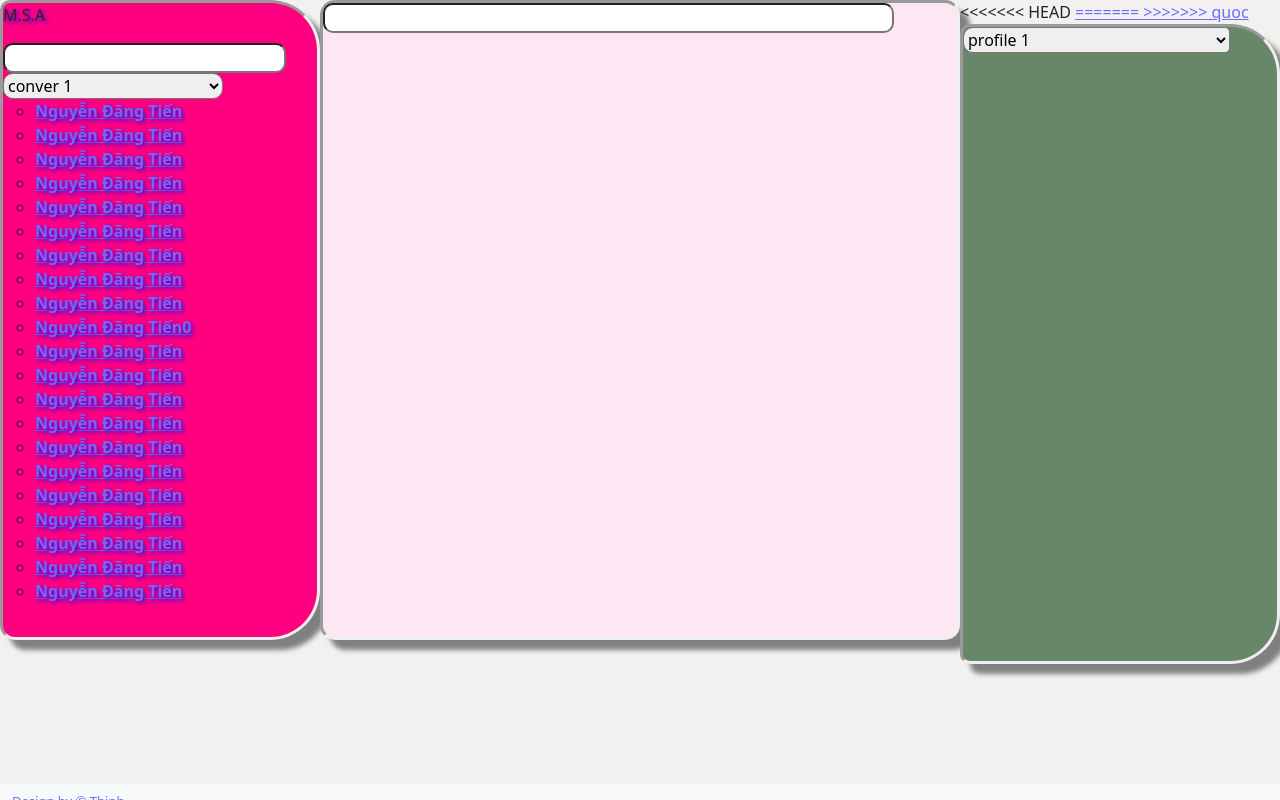
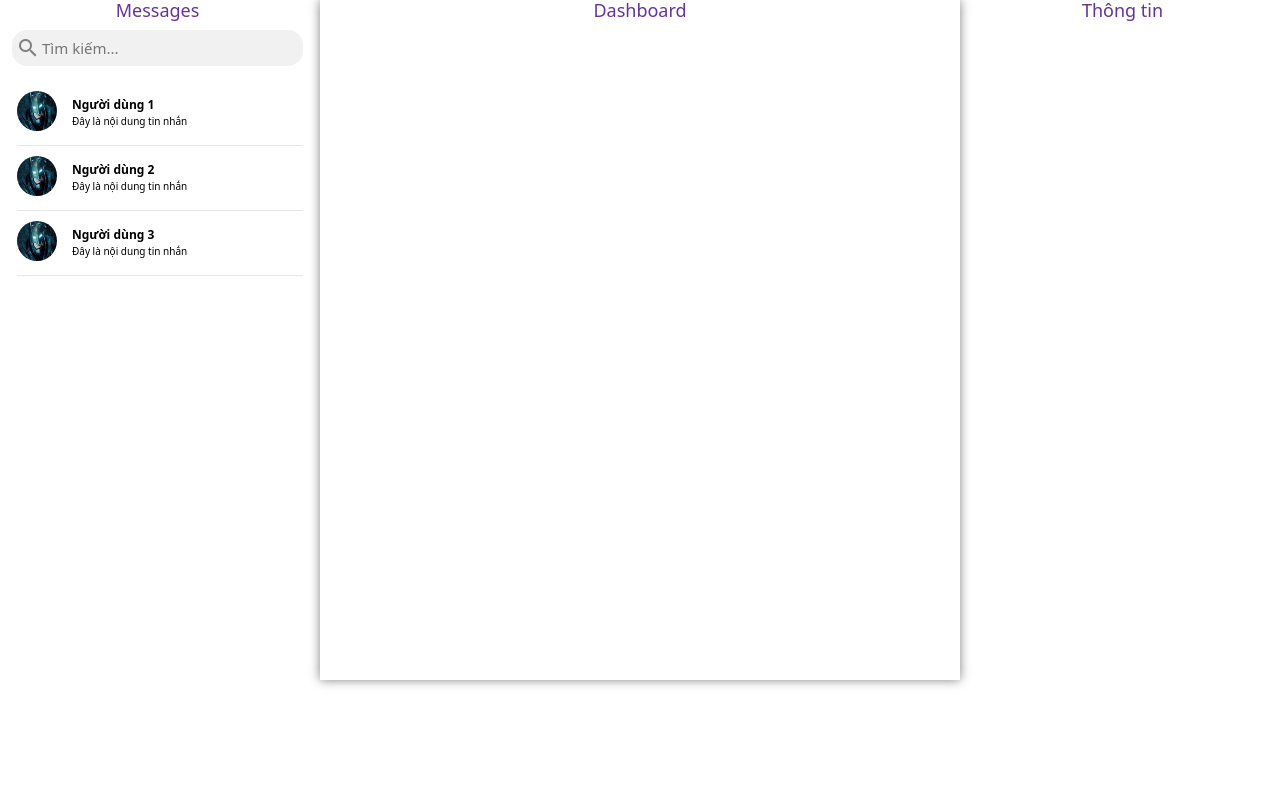
Before and after one commit to dopagovn/learning, a PHP site: page /chat.php in a window 1280 px wide. Run offline with PHP 8.4, Linux system fonts and the light colour scheme.

Commit message:
Lam lai trang chat.php

```diff
--- a/backend/footer.php
+++ b/backend/footer.php
@@ -1,10 +1,18 @@
-
+<style>
+.footer {
+    position:fixed;
+    height: 40px;
+    width: 100%;
+    clear: both;
+    bottom: 0;
+}
+</style>
 
 <!--Add Boostrap JS-->
 <script src="./frontend/bootstrap/js/bootstrap.bundle.min.js"></script>
-  <nav class="footer navbar navbar-light bg-light">
+  <nav class="footer navbar navbar-light bg-dark">
       <div class="container-fluid">
-        <p style="font-size: small;">Design by &copy; Thinh</p>
+        <p style="font-size: small; color:white;">Design by &copy; Chat-Team</p>
       </div>
   </nav>
 </body>
--- a/backend/top.php
+++ b/backend/top.php
@@ -5,15 +5,17 @@
     <meta http-equiv="X-UA-Compatible" content="IE=edge">
     <meta name="viewport" content="width=device-width, initial-scale=1.0">
     <title>
-       ZiZi
+       RE
     </title>
 
 
     <!-- MY CCSS -->
     <link href="./frontend/style.css" rel="stylesheet">
-
     <!--Add Boostrap CSS-->
     <link href="./frontend/bootstrap/css/bootstrap.min.css" rel="stylesheet">
-    <link href="./frontend/style.css" rel="stylesheet">
+
+    <!-- Google Icons -->
+    <link rel="stylesheet" href="https://fonts.googleapis.com/icon?family=Material+Icons">
+
 </head>
 <body>
--- a/chat.php
+++ b/chat.php
@@ -1,67 +1,56 @@
-<<<<<<< HEAD
 <?php
-        require './backend/web_config.php';
-        load_top();
+    require_once('./backend/web_config.php');
+    load_top();
 ?>
-<link rel="stylesheet" href="./frontend/homeStyle.css" > <!-- thêm cái ./ vô -->
-<div class="khoi1" >
-       <form   action="#" method="post" name="seach" >
-               <p >  M.S.A </p>
-               <input id="buttom" type="text" name="seach" /> <br/>
-               <select id="conver" >
-                   <option> conver 1</option>
-                     <option>conver 2</option>
-                      <option>conver 3</option>
-                       <option>conver 4</option>
-               </select><br/>
-           <dl>
-                  <ul class="a">
-                  <li> <dt> <a href="chat.php" type="auto" target="_blank"> Nguyễn Đăng Tiến </a>  </dt> </li>
-                  <li> <dt> <a href="chat.php" type="auto" target="_blank">  Nguyễn Đăng Tiến </a> </dt></li>
-                  <li> <dt>  <a href="chat.php" type="auto" target="_blank"> Nguyễn Đăng Tiến  </dt>  </li>
-                  <li> <dt>  <a href="chat.php" type="auto" target="_blank"> Nguyễn Đăng Tiến  </dt></li>
-                  <li> <dt>  <a href="chat.php" type="auto" target="_blank"> Nguyễn Đăng Tiến  </dt></li>
-                  <li><dt>  <a href="chat.php" type="auto" target="_blank"> Nguyễn Đăng Tiến  </dt></li>
-                  <li><dt>  <a href="chat.php" type="auto" target="_blank"> Nguyễn Đăng Tiến</a>  </dt>  </li>
-                  <li><dt>  <a href="chat.php" type="auto" target="_blank">  Nguyễn Đăng Tiến </dt></li>
-                  <li><dt>  <a href="chat.php" type="auto" target="_blank"> Nguyễn Đăng Tiến </dt>  </li>
-                  <li><dt>  <a href="chat.php" type="auto" target="_blank"> Nguyễn Đăng Tiến0  </dt></li>
-                  <li><dt>  <a href="chat.php" type="auto" target="_blank"> Nguyễn Đăng Tiến </dt></li>
-                   <li><dt>   <a href="chat.php" type="auto" target="_blank"> Nguyễn Đăng Tiến</a>  </dt></li>
-                   <li><dt> <a href="chat.php" type="auto" target="_blank">  Nguyễn Đăng Tiến </dt></li>
-                   <li><dt>  <a href="chat.php" type="auto" target="_blank"> Nguyễn Đăng Tiến </dt>  </li>
-                   <li><dt>  <a href="chat.php" type="auto" target="_blank"> Nguyễn Đăng Tiến </dt> </li>
-                   <li><dt>  <a href="chat.php" type="auto" target="_blank"> Nguyễn Đăng Tiến </dt> </li>
-                   <li><dt>  <a href="chat.php" type="auto" target="_blank"> Nguyễn Đăng Tiến </dt> </li>
-                   <li><dt>  <a href="chat.php" type="auto" target="_blank"> Nguyễn Đăng Tiến </dt> </li>
-                   <li><dt>  <a href="chat.php" type="auto" target="_blank"> Nguyễn Đăng Tiến </dt> </li>
-                   <li><dt>  <a href="chat.php" type="auto" target="_blank"> Nguyễn Đăng Tiến </dt> </li>
-                   <li><dt>  <a href="chat.php" type="auto" target="_blank"> Nguyễn Đăng Tiến </dt> </li>
-</u>
-          </dl>
 
-       </form>
+<link rel="stylesheet" href="./frontend/chat.css">
+
+<div class="container-fluid">
+    <div class="row">
+        <div class="block-left col">
+            <h1>Messages</h1>
+
+            <div class="input-icons">
+                <i class="material-icons">search</i>
+                <input id="search" type="text" placeholder="Tìm kiếm...">
+            </div>
+
+        <div class="user-list">
+            <a href="#">
+                <div class="content">
+                    <img src="./frontend/img/user1.jpeg" alt="">
+                    <div class="details">
+                        <span>Người dùng 1</span>
+                        <p>Đây là nội dung tin nhắn</p>
+                    </div>
+                </div>
+            </a>
+            <a href="#">
+                <div class="content">
+                    <img src="./frontend/img/user1.jpeg" alt="">
+                    <div class="details">
+                        <span>Người dùng 2</span>
+                        <p>Đây là nội dung tin nhắn</p>
+                    </div>
+                </div>
+            </a>
+            <a href="#">
+                <div class="content">
+                    <img src="./frontend/img/user1.jpeg" alt="">
+                    <div class="details">
+                        <span>Người dùng 3</span>
+                        <p>Đây là nội dung tin nhắn</p>
+                    </div>
+                </div>
+            </a>
+        </div>
+
+        </div>
+        <div class="block-center col-6">
+            <h1>Dashboard</h1>
+        </div>
+        <div class="block-right col">
+            <h1>Thông tin</h1>
+        </div>
+    </div>
 </div>
-
-<div class="khoi2" "  >
-       <form   action="#" method="post" name="seach">
-
-               <input  id="text" type="text" name= "write">
-        </form>
-</div>
-<div class="khoi3" align="left" >
-        <form action="#" method="post" name="seach">
-
-                <select id="select" >
-
-
-                <option >profile 1</option>
-                <option >profile 2</option>
-                <option >profile 3</option>
-                <option >profile 4</option>
-               </select><br/>
-       </form>
-</div>
-<?php load_footer(); ?> <!-- Nếu Load top với footer rồi thì không cần thẻ <html> m chỉ cần design mấy cái này thôi hay thẻ <body> ữa  làm tiếp cái này đi nha tiếp tục CSS với học thêm bootsrap nữa-->
-=======
->>>>>>> quoc
--- a/frontend/chat.css
+++ b/frontend/chat.css
@@ -0,0 +1,93 @@
+.row{
+    height: 680px;
+}
+
+.container-fluid h1{
+    text-align: center;
+    font-size: large;
+    color:rebeccapurple;
+}
+
+.block-left{
+    border-radius: 5px;
+    border-width: 3px;
+
+}
+
+
+.block-center{
+    border-width: 3px;
+    border-bottom: none;
+    box-shadow: 0 0 10px 0px grey;
+    margin-left: 5px;
+}
+
+.block-right{
+    border-radius: 5px;
+    border-width: 3px;
+    margin-left: 5px;
+}
+
+#search[type=text] {
+    border-radius: 15px;
+    width: 100%;
+    border-width: 1px;
+    padding: 7px;
+    border-style: none;
+    font-size: 15px;
+    background-color: #f1f1f1;
+    outline: none;
+    padding-left: 30px;
+}
+
+.input-icons i{
+    position: absolute;
+    padding-left: 4px;
+    padding-top: 6px;
+    color: grey;
+}
+
+.input-icons {
+    margin-bottom: 10px;
+}
+
+/* User list CSS code */
+
+.user-list{
+    margin-left: -5px;
+    padding-left: 10px;
+    padding-top: 5px;
+}
+
+.user-list a{
+    text-decoration: none;
+    font-size: 10px;
+    color: black;
+}
+
+.user-list a .content{
+    display: flex;
+    border-bottom: 1px solid #e6e6e6;
+    padding-top: 10px;
+}
+
+.user-list a .content img{
+    width: 40px;
+    height: 40px;
+    border-radius: 50%;
+    display: flex;
+    align-items: center;
+}
+
+.user-list a .content:focus-visible{
+    background-color: yellow;
+}
+
+.user-list .details{
+    margin-left: 15px;
+    margin-top: 5px;
+}
+.user-list .details span{
+    font-size: 12px;
+    font-weight: bold;
+}
--- a/frontend/homeStyle.css
+++ /dev/null
@@ -1,62 +0,0 @@
-body{
-     background-color: rgb(243, 240, 240);
-}
-.khoi1{
-
-
-    background-repeat: repeat;
-    background-color: #ff0080;
-    float: left;
-    border-style: inset  ;
-    height: 640px;
-    width: 25%;
-    border-radius: 10px 50px 50px 15px;
-    text-shadow: 2px 2px 4px #2f0ddb;
-    box-shadow: 10px 10px 5px grey;
-}
-
-
-a {
-    color: rgb(105, 108, 255);
-  }
-
-ul.a {
-    list-style-type: circle;
-  }
-
-.khoi2{
-    background-color: #ffe6f2;
-    float: left;
-    height: 640px;
-    width: 50%;
-    border-style:inset ;
-    border-radius: 15px ;
-    box-shadow: 10px 10px 5px grey;
-}
-.khoi3{
-    background-color: rgb(104, 134, 104);
-    float: left;
-    border-style:inset ;
-    height: 640px;
-    width: 25%;
-    padding-left: 0px ;
-    border-radius: 10px 50px 50px 10px;
-    box-shadow: 10px 10px 5px grey;
-}
-#select{
-  width: 85%;
-  border-radius: 10px 5px 5px 10px;
-}
-#conver{
-  width: 70%;
-  border-radius: 10px 10px 10px 10px;
-
-}
-#buttom{
-  width: 90%;
-  border-radius: 10px 10px 10px 10px;
-}
-#text{
-  width:90% ;
-  border-radius: 10px 10px 10px 10px;
-}
--- a/frontend/index.css
+++ b/frontend/index.css
@@ -28,12 +28,6 @@ body{
     -webkit-background-clip: text;
 }
 
-.footer {
-    position:absolute;
-    bottom:0;
-    width:100%;
-    height: 10px;
-}
 
 .login-form{
     padding-top: 150px;
--- a/frontend/style.css
+++ /dev/null
@@ -1,95 +0,0 @@
-body{
-    margin: 0;
-    padding: 0;
-}
-
-#login-title {
-    font-size: 50px;
-    top: 50%;
-    transform: translateY(200%);
-    margin: 0;
-    padding: 0;
-    text-align: center;
-    background: linear-gradient(
-        83.84deg, #0088FF -6.87%, #A033FF 26.54%, #FF5C87 58.58%);
-    -webkit-text-fill-color: transparent;
-    -webkit-background-clip: text;
-}
-
-#about {
-    font-size: 57px;
-    top: 50%;
-    transform: translateY(50%);
-    margin: 0;
-    padding: 0;
-    background: linear-gradient(
-        83.84deg, #0088FF -6.87%, #A033FF 26.54%, #FF5C87 58.58%);
-    -webkit-text-fill-color: transparent;
-    -webkit-background-clip: text;
-}
-
-.footer {
-    position:absolute;
-    bottom:0;
-    width:100%;
-    height: 10px;
-}
-
-.login-form{
-    padding-top: 150px;
-}
-
-.login-form #username{
-    padding-right: 40px;
-    border-radius: 20px;
-    background: rgba(0, 0, 0, .04);
-    border: none;
-    font-size: 20px;
-    box-sizing: border-box;
-    vertical-align: middle;
-}
-
-.login-form #password{
-    padding-right: 40px;
-    border: none;
-    border-radius: 20px;
-    background: rgba(0, 0, 0, .04);
-    font-size: 20px;
-    box-sizing: border-box;
-    vertical-align: middle;
-}
-
-
-.login-form .btnLogin {
-    border-radius: 50px;
-
-}
-
-.reg-link {
-    color: rgb(255, 0, 0);
-    padding-left: 2px;
-}
-
-
-.profile h1{
-    text-align: center;
-    margin-bottom: 10px;
-
-}
-.form-text{
-    margin-bottom: 5px;
-    position:  relative;
-    justify-content: center;
-    align-items: center;
-}
-.form-text input{
-    width: 85%;
-    height: 35px;
-    border: none;
-    border-bottom: 2px solid #ccc;
-}
-.form-text label{
-    position:  absolute;
-    bottom:  12px;
-    left: 20px;
-}
```
Also changed, not shown: index.php (+8 -4 lines), frontend/img/user1.jpeg (added), 2 other files.
